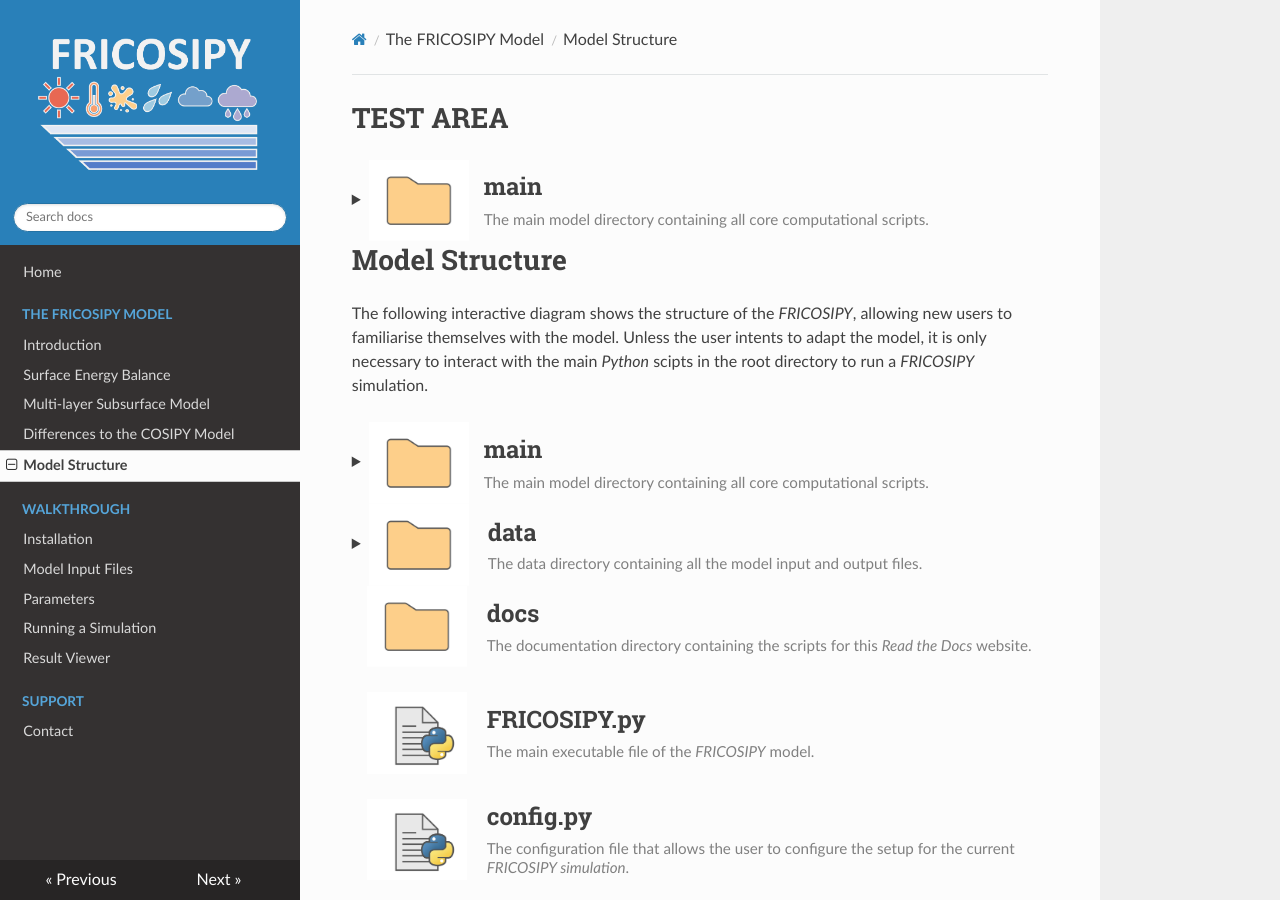
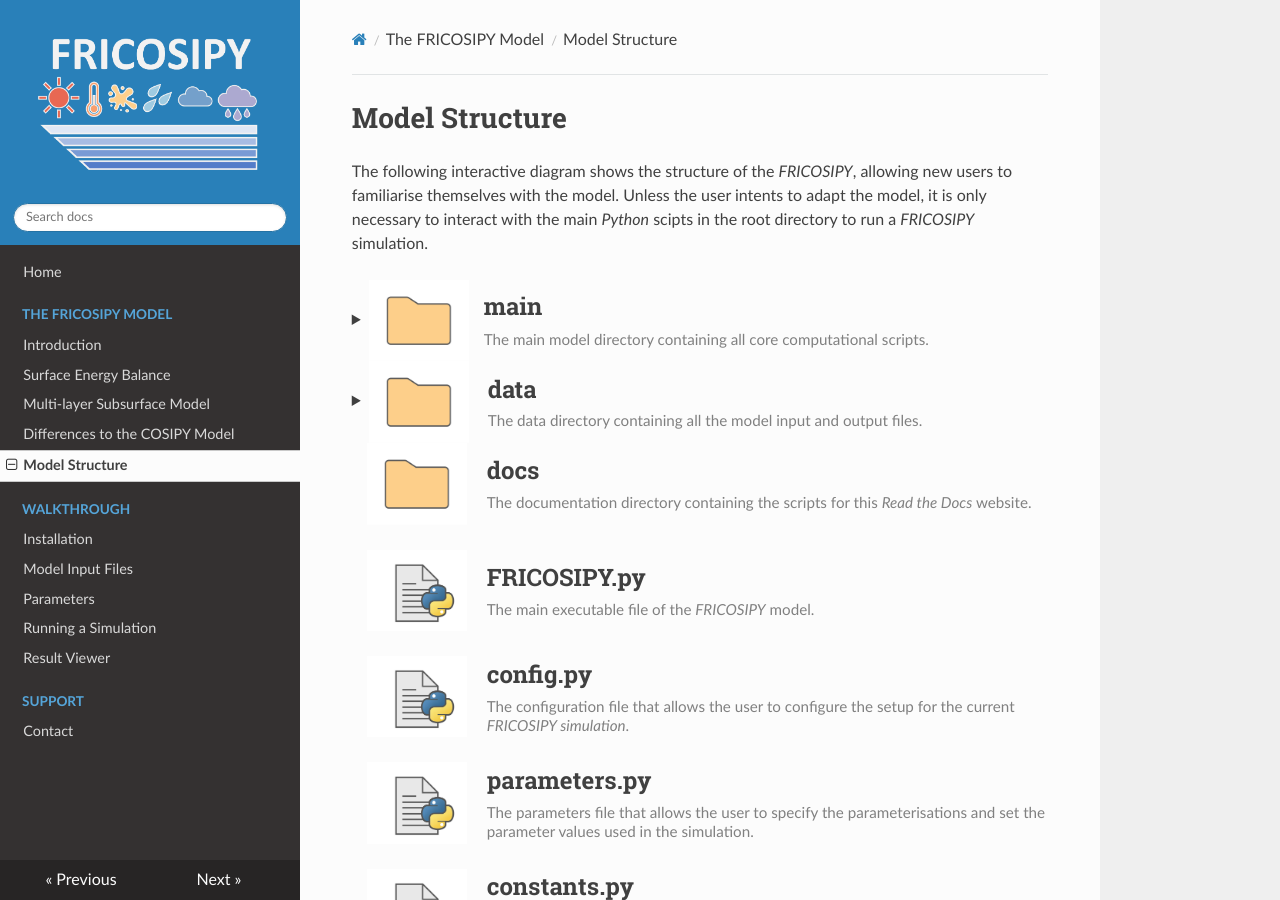
Before and after one commit to MarcusGastaldello/FRICOSIPY, an MkDocs documentation site: the page built from docs/model_structure.md, in a window 1280 px wide and 900 px high. Built offline with MkDocs 1.6.1, drawn with Linux system fonts in a browser that asks for light colours.

Commit message:
Update model_structure.md

```diff
--- a/docs/model_structure.md
+++ b/docs/model_structure.md
@@ -2,10 +2,6 @@
 og_title: FRICOSIPY | Model Structure
 og_description: A schematic diagram showing the model structure of FRICOSIPY
 ---
-
-# TEST AREA
-
-??? "<div style='display: inline-flex; align-items: center; vertical-align: middle;'><img src='https://github.com/MarcusGastaldello/FRICOSIPY/raw/main/docs/icons/Folder.png' width='100' style='margin-right: 15px; flex-shrink: 0;'><div style='min-width: 0;'><h2 style='margin: 0;'>main</h2><small style='display: block; color: gray; margin-top: 8px; font-size: 0.95em; line-height: 1.4;'>The main model directory containing all core computational scripts.</small></div></div>"
 
 # Model Structure
 
```
